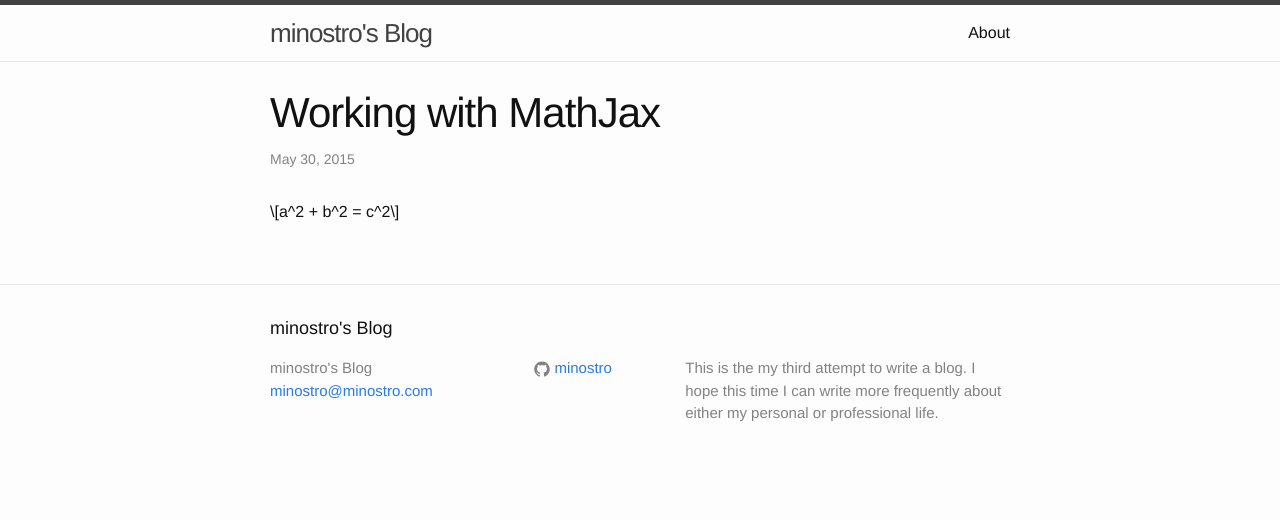
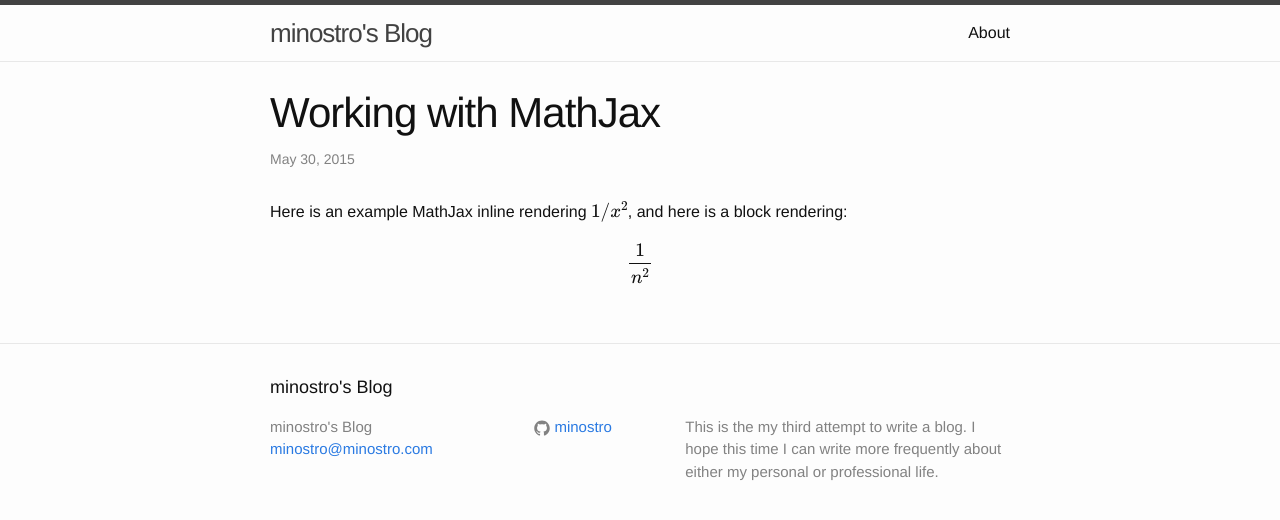
Before and after one commit to minostro/minostro.github.io, a Jekyll site: the page built from _posts/2015-05-30-mathjax.markdown, in a window 1280 px wide. Shown: the top 520 px of the page. Built offline with Jekyll 4.4.1, drawn with Linux system fonts in a browser that asks for light colours; Markdown is read by kramdown in place of the engine named in the settings; formulas are drawn with MathJax 3.

Commit message:
uses mathjax properly

```diff
--- a/_config.yml
+++ b/_config.yml
@@ -9,4 +9,4 @@
 github_username :  minostro
 
 # Build settings
-markdown        : redcarpet
+markdown        : kramdown
--- a/_includes/head.html
+++ b/_includes/head.html
@@ -8,4 +8,9 @@
 
     <link rel="stylesheet" href="{{ "/css/main.css" | prepend: site.baseurl }}">
     <link rel="canonical" href="{{ page.url | replace:'index.html','' | prepend: site.baseurl | prepend: site.url }}">
+
+    <!-- uses MathJax to write math-->
+	<script type="text/javascript"
+	    src="http://cdn.mathjax.org/mathjax/latest/MathJax.js?config=TeX-AMS-MML_HTMLorMML">
+	</script>
 </head>
--- a/_layouts/page.html
+++ b/_layouts/page.html
@@ -1,9 +1,6 @@
 ---
 layout: default
 ---
-<script type="text/javascript"
-    src="http://cdn.mathjax.org/mathjax/latest/MathJax.js?config=TeX-AMS-MML_HTMLorMML">
-</script>
 <div class="post">
 
   <header class="post-header">
--- a/_posts/2015-05-30-mathjax.markdown
+++ b/_posts/2015-05-30-mathjax.markdown
@@ -5,4 +5,5 @@
 categories: math
 ---
 
-$$a^2 + b^2 = c^2$$
+Here is an example MathJax inline rendering \\( 1/x^{2} \\), and here is a block rendering:
+\\[ \frac{1}{n^{2}} \\]
```
